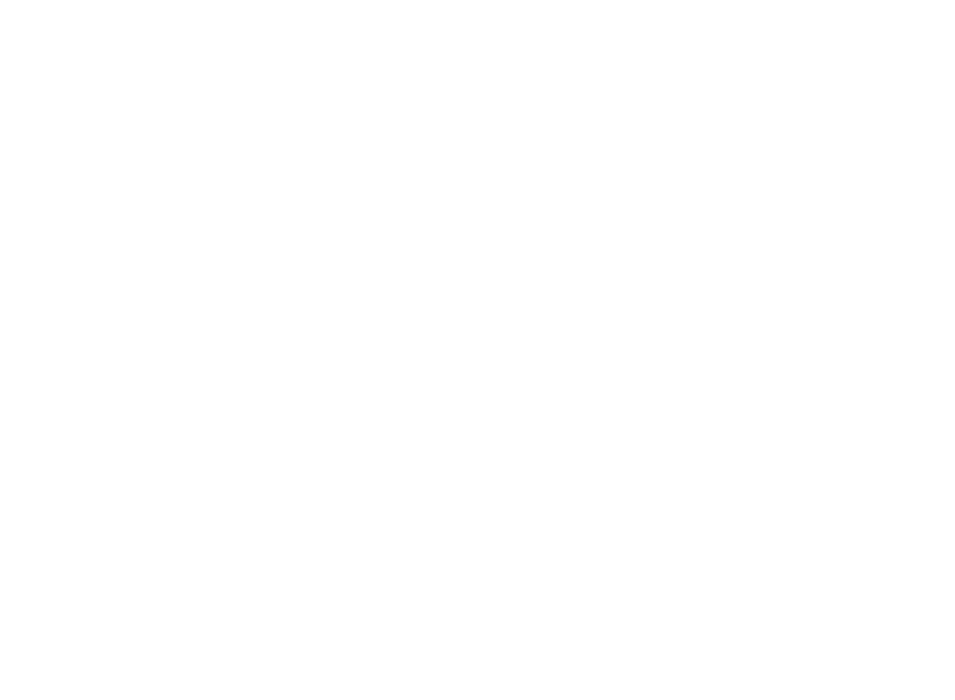
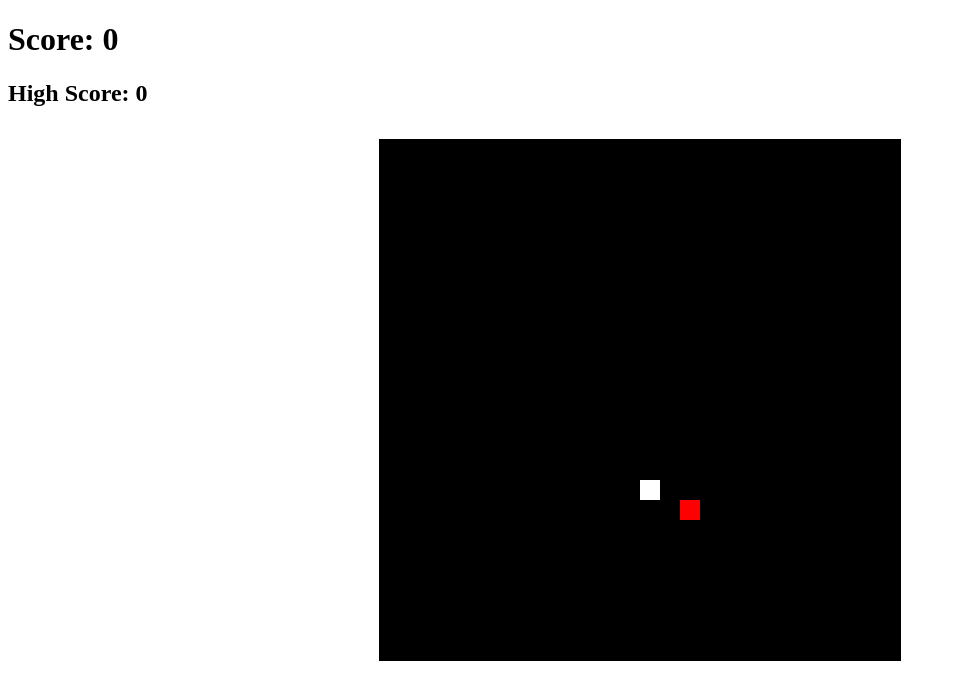
Before and after one commit to mbutlerw/Asteroids, a website: page public/index.html in a window 1280 px wide. Shown: the whole page, without its empty margins (0-955 px from the left). Drawn offline with Linux system fonts and the light colour scheme.

Commit message:
snake game

```diff
--- a/public/index.html
+++ b/public/index.html
@@ -1,5 +1,222 @@
 <!DOCTYPE html>
 <html>
+  <style>
+  canvas {
+    display: block;
+    position: absolute;
+    border: 1px solid #000;
+    margin: auto;
+    top: 0;
+    bottom: 0;
+    right: 0;
+    left: 0;
+  }
+  </style>
   <body>
+    <h1> Score: <span id="score"></span>
+    </h1>
+    <h2> High Score: <span id="highScore"></span>
+    </h2>
+
+
+    <script>
+    //constants
+    var COLS=26, ROWS=26;
+    //ID's
+    var EMPTY=0, SNAKE=1, FRUIT=2;
+    // Directions
+    var LEFT=0, UP=1, RIGHT=2, DOWN=3
+    // KeyCodes
+    var KEY_LEFT = 37, KEY_UP = 38, KEY_RIGHT = 39, KEY_DOWN = 40;
+
+    var grid = {
+
+      width: null,
+      height: null,
+      _grid: null,
+
+      init: function(d, c, r) {
+        this.width = c;
+        this.height = r;
+
+        this._grid = [];
+        for (var x=0; x < c; x++) {
+          this._grid.push([]);
+            for (var y=0; y < r; y++) {
+              this._grid[x].push(d);
+              }
+            }
+          },
+
+      set: function(val, x, y) {
+        this._grid[x][y] = val;
+      },
+
+      get: function(x, y) {
+        return this._grid[x][y];
+      },
+    }
+
+    var score = 0;
+    var highScore = 0;
+    var snake = {
+
+      direction: null,
+      last: null,
+      _queue: null,
+
+      init: function(d, x, y) {
+        this.direction = d;
+        this._queue = [];
+        this.insert(x, y);
+      },
+
+      insert: function(x, y) {
+        this._queue.unshift({x:x, y:y});
+        this.last = this._queue[0]
+      },
+
+      remove: function() {
+        return this._queue.pop();
+      },
+    }
+
+    function setFood() {
+      var empty = [];
+      for (var x=0; x < grid.width; x++) {
+        for (var y=0; y < grid.height; y++) {
+          if (grid.get(x, y) === EMPTY) {
+            empty.push({x:x, y:y});
+          }
+        }
+      }
+      var randpos = empty[Math.floor(Math.random()*empty.length)];
+      grid.set(FRUIT, randpos.x, randpos.y);
+    }
+
+    //GAME OBJECTS
+    var canvas, ctx, keystate, frames;
+
+    function main() {
+      canvas = document.createElement("canvas");
+      canvas.width = COLS*20;
+      canvas.height = ROWS*20;
+      ctx = canvas.getContext("2d");
+      document.body.appendChild(canvas);
+
+      frames = 0;
+      keystate = {};
+      document.addEventListener("keydown", function(evt) {
+        keystate[evt.keyCode] = true;
+      });
+      document.addEventListener("keyup", function(evt) {
+        delete keystate[evt.keyCode];
+      });
+
+      init();
+      loop();
+    }
+
+    function init() {
+      grid.init(EMPTY, COLS, ROWS);
+
+      var sp = {x:Math.floor(COLS/2), y:ROWS-1};
+      snake.init(UP, sp.x, sp.y);
+      grid.set(SNAKE, sp.x, sp.y);
+
+      setFood();
+    }
+
+    function loop () {
+      update();
+      draw();
+
+      document.getElementById("score").innerHTML = score
+      document.getElementById("highScore").innerHTML = highScore
+      window.requestAnimationFrame(loop, canvas);
+    }
+
+    function update() {
+      frames++;
+
+      if (keystate[KEY_LEFT]) snake.direction = LEFT;
+      if (keystate[KEY_UP]) snake.direction = UP;
+      if (keystate[KEY_RIGHT]) snake.direction = RIGHT;
+      if (keystate[KEY_DOWN]) snake.direction = DOWN;
+
+
+      if (frames%5 === 0) {
+        var nx = snake.last.x;
+        var ny = snake.last.y;
+
+        switch (snake.direction) {
+          case LEFT:
+            nx--;
+            break;
+          case UP:
+            ny--;
+            break;
+          case RIGHT:
+            nx++;
+            break;
+          case DOWN:
+            ny++;
+            break;
+        }
+
+        if (0 > nx || nx > grid.width-1 ||
+            0 > ny || ny > grid.height-1 ||
+            grid.get(nx, ny) === SNAKE
+          ) {
+            if (score > highScore) {
+              highScore = score
+            }
+            score = 0;
+            return init();
+          }
+
+        if (grid.get(nx, ny) === FRUIT) {
+          var tail = {x:nx, y:ny};
+          score += 1;
+          setFood();
+        } else {
+          var tail = snake.remove();
+          grid.set(EMPTY, tail.x, tail.y);
+          tail.x = nx;
+          tail.y = ny;
+        }
+
+        grid.set(SNAKE, tail.x, tail.y);
+
+        snake.insert(tail.x, tail.y);
+      }
+    }
+
+    function draw() {
+      var tw = canvas.width/grid.width;
+      var th = canvas.height/grid.height;
+
+        for (var x=0; x < grid.width; x++) {
+          for (var y=0; y < grid.height; y++) {
+            switch (grid.get(x, y)) {
+              case EMPTY:
+                ctx.fillStyle = "black";
+                break;
+              case SNAKE:
+                ctx.fillStyle = "white";
+                break;
+              case FRUIT:
+                ctx.fillStyle = "#f00";
+                break;
+            }
+            ctx.fillRect(x*tw, y*th, tw, th);
+          }
+       }
+    }
+
+
+  main();
+
+    </script>
   </body>
 </html>
--- /dev/null
+++ b/public/snake.js
@@ -0,0 +1 @@
+console.log('hi')
```
